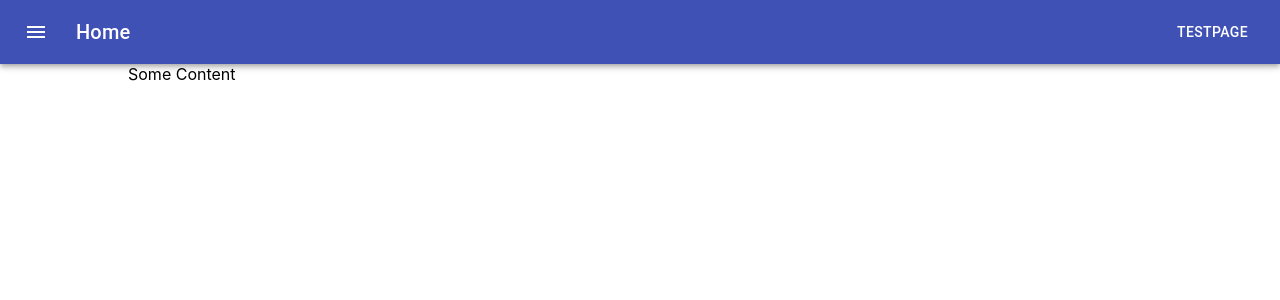
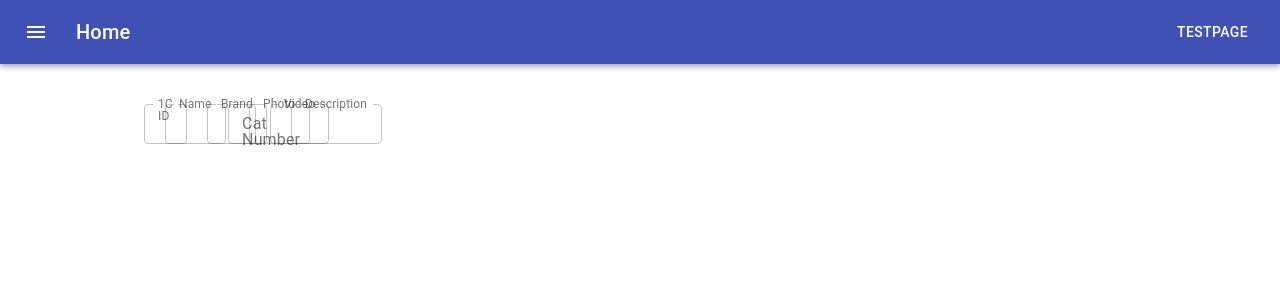
Before and after one commit to mikohan/vasya-interface, a React (Create React App) app: page / in a window 1280 px wide. Shown: the top 300 px of the page. Built offline with nearby package versions, Linux system fonts and the light colour scheme.

Commit message:
Created rows

```diff
--- a/package.json
+++ b/package.json
@@ -4,6 +4,7 @@
   "private": true,
   "dependencies": {
     "@material-ui/core": "^4.11.2",
+    "@material-ui/data-grid": "^4.0.0-alpha.11",
     "@material-ui/icons": "^4.11.2",
     "@testing-library/jest-dom": "^5.11.4",
     "@testing-library/react": "^11.1.0",
--- a/src/App.scss
+++ b/src/App.scss
@@ -42,6 +42,7 @@ a {
 }
 
 .containerBox {
+  padding-top: 24px;
   max-width: 80%;
   margin: 0 auto;
   display: flex;
--- a/src/components/MainTable.tsx
+++ b/src/components/MainTable.tsx
@@ -1,11 +1,37 @@
-import React from 'react';
+import React, { useState } from 'react';
 import Grid from '@material-ui/core/Grid';
+import RowForm from './RowForm';
+
+export interface IRow {
+  oneCId: number;
+  name: string;
+  brand: string;
+  catNumber: string;
+  photo: string;
+  video: string;
+  desc: string;
+}
 
 export default function MainTable() {
+  const initRow: IRow[] = [
+    {
+      oneCId: 23,
+      name: 'some name',
+      brand: 'brand',
+      catNumber: '84858r8587',
+      photo: 'path/to/folder',
+      video: 'urlVideo',
+      desc: 'textfield',
+    },
+  ];
+  const [rows, setRows] = useState(initRow);
+
   return (
     <Grid container spacing={2}>
       <Grid item xs={12}>
-        Some Content
+        {rows.map((row: IRow) => (
+          <RowForm row={row} />
+        ))}
       </Grid>
     </Grid>
   );
--- /dev/null
+++ b/src/components/RowForm.tsx
@@ -0,0 +1,137 @@
+import React, { useEffect, useState } from 'react';
+import { createStyles, makeStyles, Theme } from '@material-ui/core/styles';
+import TextField from '@material-ui/core/TextField';
+import { Typography } from '@material-ui/core';
+import { IRow } from './MainTable';
+import Grid from '@material-ui/core/Grid';
+import { DataGrid } from '@material-ui/data-grid';
+
+const useStyles = makeStyles((theme: Theme) =>
+  createStyles({
+    root: {
+      '& > *': {
+        margin: theme.spacing(1),
+        width: '25ch',
+      },
+    },
+  })
+);
+
+interface IProps {
+  row: IRow;
+}
+
+export default function BasicTextFields({ row }: IProps) {
+  const classes = useStyles();
+
+  const [oneCId, setOneCId] = useState<number>(0);
+  const [name, setName] = useState<string>('');
+  const [brand, setBrand] = useState<string>('');
+  const [catNumber, setCatNumber] = useState<string>('');
+  const [photo, setPhoto] = useState<string>('');
+  const [video, setVideo] = useState<string>('');
+  const [desc, setDesc] = useState<string>('');
+
+  useEffect(() => {
+    setName(row.name);
+    setOneCId(row.oneCId);
+    setBrand(row.brand);
+    setPhoto(row.photo);
+    setVideo(row.video);
+    setDesc(row.desc);
+  }, [row]);
+
+  const handleChangeOneC = (event: React.ChangeEvent<HTMLInputElement>) => {
+    setOneCId(parseInt(event.target.value));
+  };
+  const handleChangeName = (event: React.ChangeEvent<HTMLInputElement>) => {
+    setName(event.target.value);
+  };
+  const handleChangeBrand = (event: React.ChangeEvent<HTMLInputElement>) => {
+    setBrand(event.target.value);
+  };
+  const handleChangeCatNumber = (
+    event: React.ChangeEvent<HTMLInputElement>
+  ) => {
+    setCatNumber(event.target.value);
+  };
+  const handleChangePhoto = (event: React.ChangeEvent<HTMLInputElement>) => {
+    setPhoto(event.target.value);
+  };
+  const handleChangeVideo = (event: React.ChangeEvent<HTMLInputElement>) => {
+    setVideo(event.target.value);
+  };
+  const handleChangeDesc = (event: React.ChangeEvent<HTMLInputElement>) => {
+    setDesc(event.target.value);
+  };
+
+  return (
+    <form className={classes.root} noValidate autoComplete="off">
+      <Grid container spacing={2}>
+        <Grid item xs={1}>
+          <TextField
+            label="1C ID"
+            variant="outlined"
+            value={oneCId}
+            onChange={handleChangeOneC}
+            size="small"
+          />
+        </Grid>
+        <Grid item xs={2}>
+          <TextField
+            label="Name"
+            variant="outlined"
+            value={name}
+            onChange={handleChangeName}
+            size="small"
+          />
+        </Grid>
+        <Grid item xs={1}>
+          <TextField
+            label="Brand"
+            variant="outlined"
+            value={brand}
+            onChange={handleChangeBrand}
+            size="small"
+          />
+        </Grid>
+        <Grid item xs={1}>
+          <TextField
+            label="Cat Number"
+            variant="outlined"
+            value={catNumber}
+            onChange={handleChangeCatNumber}
+            size="small"
+          />
+        </Grid>
+        <Grid item xs={1}>
+          <TextField
+            label="Photo"
+            variant="outlined"
+            value={photo}
+            onChange={handleChangePhoto}
+            size="small"
+          />
+        </Grid>
+        <Grid item xs={1}>
+          <TextField
+            label="Video"
+            variant="outlined"
+            value={video}
+            onChange={handleChangeVideo}
+            size="small"
+          />
+        </Grid>
+        <Grid item xs={1}>
+          <TextField
+            label="Description"
+            variant="outlined"
+            value={desc}
+            onChange={handleChangeDesc}
+            size="small"
+          />
+        </Grid>
+      </Grid>
+    </form>
+  );
+}
```
Also changed, not shown: 2 other files (tests, documents, lock files or other folders).
